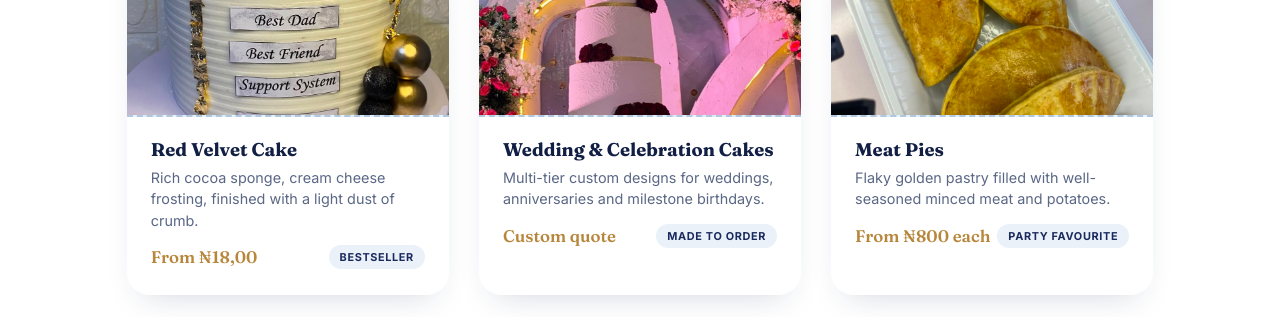
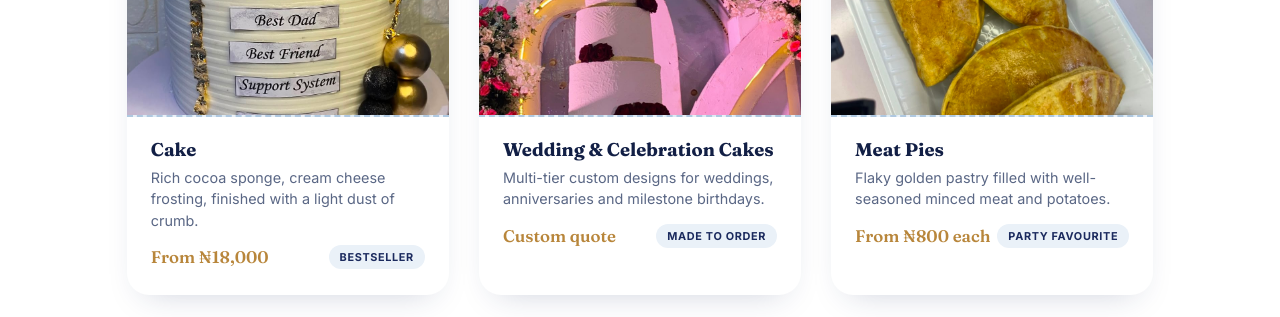
Before and after one commit to Olatigbejoel15/deecrown-kitchen-and-confectionary, a plain HTML site: page index.html in a window 1280 px wide. Shown: the part 1600-1917 px from the top of the page. Drawn offline with Linux system fonts and the light colour scheme.

Commit message:
third commit

```diff
--- a/index.html
+++ b/index.html
@@ -626,9 +626,9 @@
           <img src="./Assets/Cake.jpeg" alt="Red Velvet Cake">
         </div>
         <div class="product-body">
-          <h4>Red Velvet Cake</h4>
+          <h4>Cake</h4>
           <p>Rich cocoa sponge, cream cheese frosting, finished with a light dust of crumb.</p>
-          <div class="product-meta"><span class="product-price">From ₦18,00</span><span class="tag">Bestseller</span></div>
+          <div class="product-meta"><span class="product-price">From ₦18,000</span><span class="tag">Bestseller</span></div>
         </div>
       </div>
 
```
